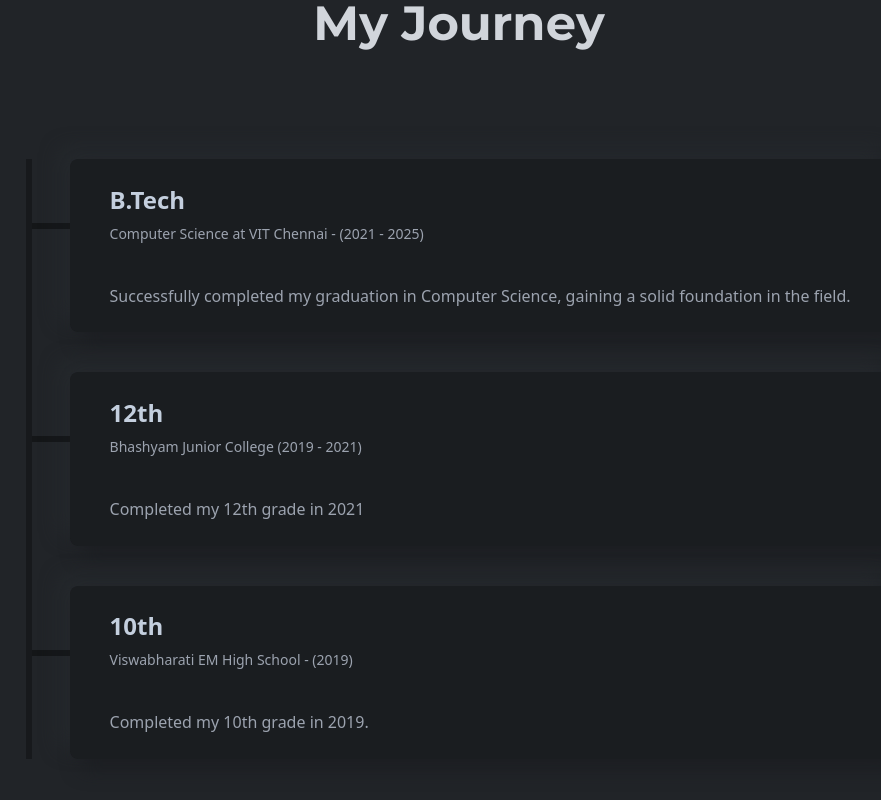
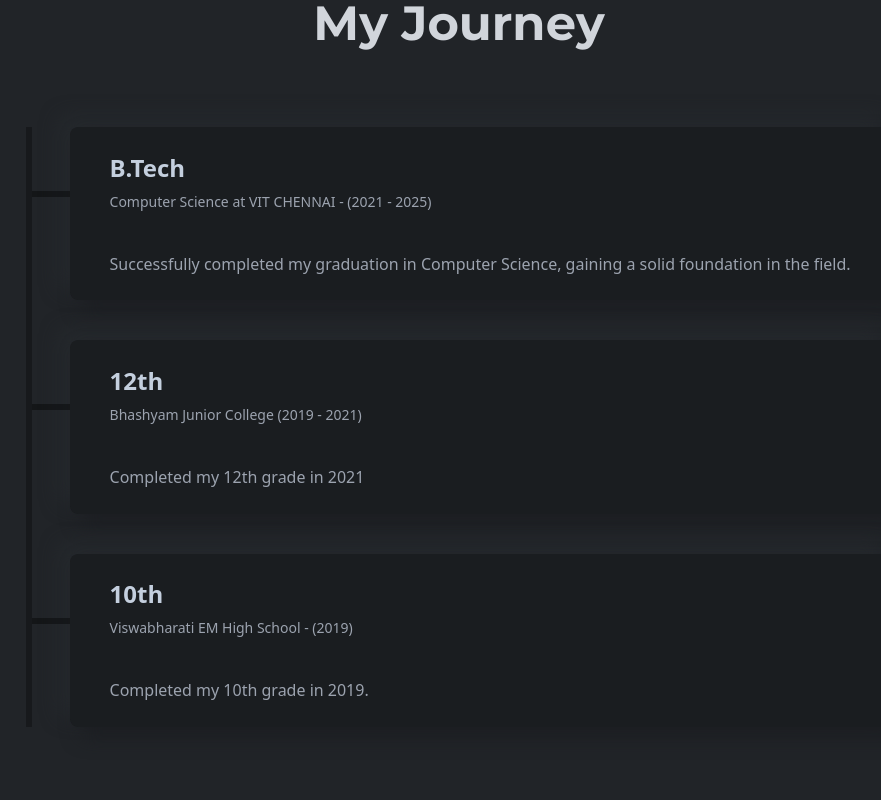
Before and after one commit to Snithesh2436/Portfolio-using-React-JS-and-Tailwind-, a React (Vite) app in the folder Snithesh_Portfolio_main/: page / in a window 1280 px wide. Shown: the part 2200-3000 px from the top of the page, without its empty margins (181-1062 px from the left). Built offline with nearby package versions, Linux system fonts and the light colour scheme.

Commit message:
first changes

```diff
--- a/Snithesh_Portfolio_main/src/components/journey/Education.jsx
+++ b/Snithesh_Portfolio_main/src/components/journey/Education.jsx
@@ -11,10 +11,10 @@ const Education = () => {
     >
       <div>
 
-        <div className="mt-6 lgl:mt-14 w-full h-[600px] border-l-[6px] border-l-black border-opacity-30 flex flex-col gap-10">
+        <div className="mt-6 lgl:mt-13 w-full h-[600px] border-l-[6px] border-l-black border-opacity-30 flex flex-col gap-10">
           <ResumeCard
             title="B.Tech"
-            subTitle="Computer Science at VIT Chennai - (2021 - 2025)"
+            subTitle="Computer Science at VIT CHENNAI - (2021 - 2025)"
             des="Successfully completed my graduation in Computer Science, gaining a solid foundation in the field."
           />
           <ResumeCard
```
